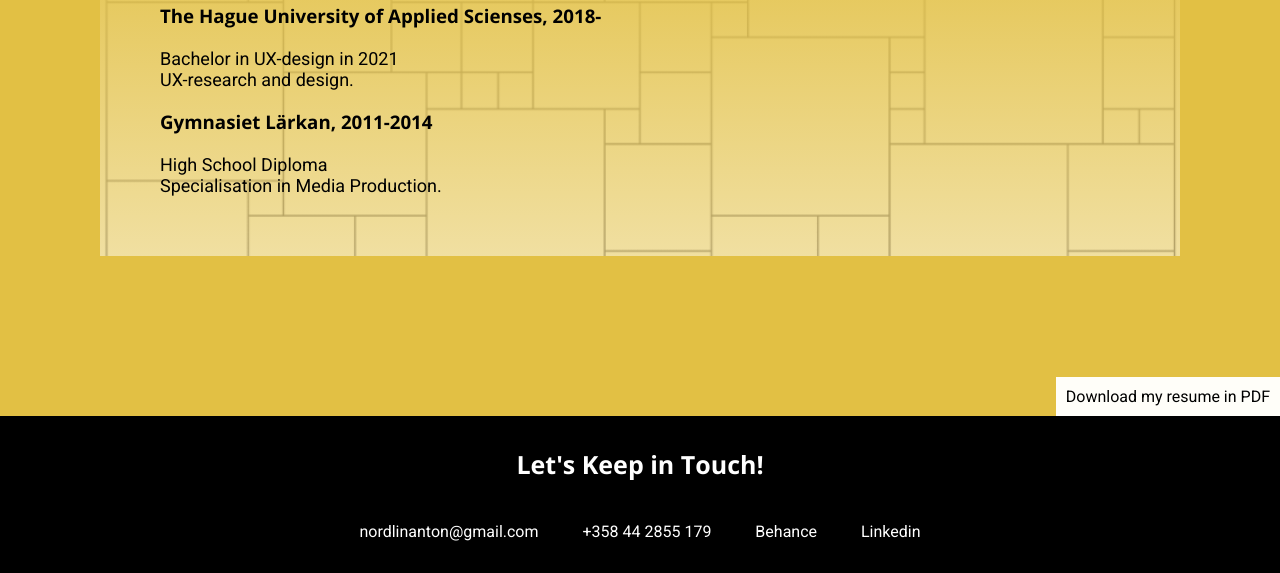
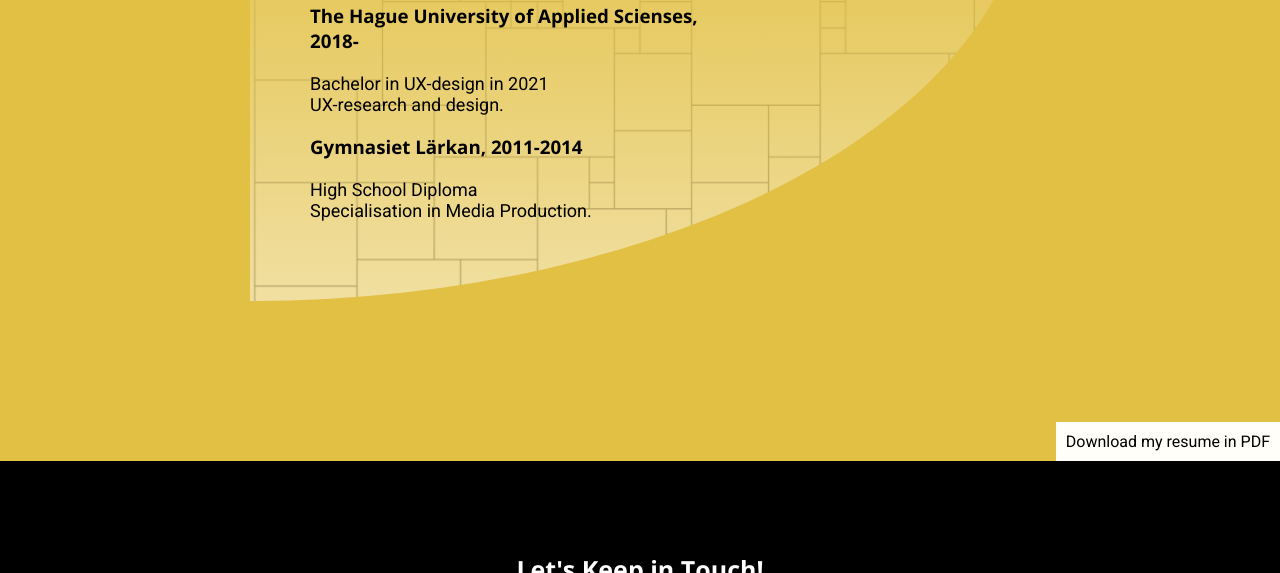
Before and after one commit to UXDSkillslab1718/4-final-assignment-challenge-Rowted, a plain HTML site: page education.html in a window 1280 px wide. Shown: the part 350-923 px from the top of the page. Drawn offline with nearby package versions, Linux system fonts and the light colour scheme.

Commit message:
Education fix

```diff
--- a/css/Styles.css
+++ b/css/Styles.css
@@ -43,7 +43,7 @@
 .content-wrap {
     max-width:1200px;
     margin:0 auto;
-    padding: 60px 60px;
+    padding: 80px 60px;
     overflow: hidden;
 }
 .upper-case {
@@ -106,11 +106,14 @@
 
 .contact{
   padding-top: 50px;
+  position:inherit;
+}
+.contact h2{
+  padding: 20px;
 }
 
 .contactInfo a {
     background: none;
-
     padding: 20px;
     display: inline-block;
     text-decoration: none;
@@ -171,8 +174,10 @@
         url(../images/edu.jpg) no-repeat fixed;
   background-size: cover;
   color: black;
-  margin-top: 100px;
+  margin-top: 80px;
   margin-bottom: 100px;
+  border-bottom-right-radius: 100%;
+
 }
 h3 + p{
         margin-top: 20px;
@@ -181,10 +186,10 @@
 /*WORK
 ---------------------------*/
 .work{
-  margin-top: 100px;
-  margin-bottom: 100px;
+  margin-top: 110px;
+  margin-bottom: 110px;
 }
-.content-wrap-work {
+.content-wrap-slim {
     max-width:900px;
     margin:0 auto;
     padding: 60px 60px;
--- a/education.html
+++ b/education.html
@@ -12,13 +12,13 @@
     <header id="about">
         <nav>
             <a href="index.html">about</a>
-            <a href="education.html">education</a>
+            <a class="current" href="education.html">education</a>
             <a href="workexperience.html">work experience</a>
             <a href="contact.html">contact</a>
             <a href="schoolprojects.html"> School projects</a>
             <a href="showcase.html"> showcase</a>
         </nav>
-        <div class="content-wrap">
+        <div class="content-wrap-slim">
           <section id="education" class="education">
               <div class="content-wrap">
               <h2>Education</h2><br>
@@ -49,7 +49,7 @@
     </header>
 
     <!-- // Footer & contact info -->
-    <footer id="contact">
+    <footer class="contact">
 
             <h2>Let's Keep in Touch!</h2>
 
```
Also changed, not shown: index.html (+1 -1 lines), workexperience.html (+5 -5 lines).
